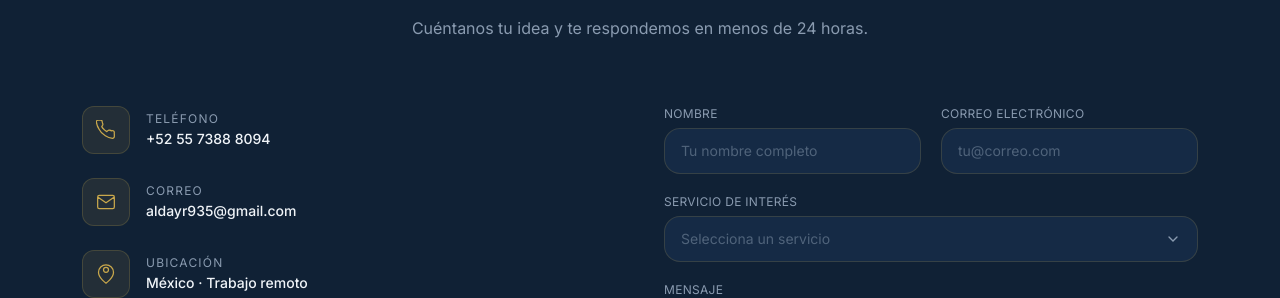
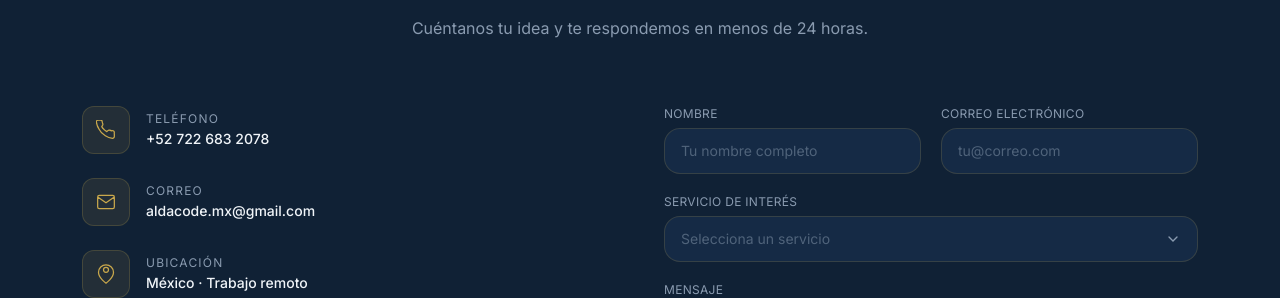
Before and after one commit to aldayr935-ux/aldacode, a Next.js app: page / in a window 1280 px wide. Shown: the part 4190-4488 px from the top of the page. Built offline with nearby package versions, Linux system fonts and the light colour scheme.

Commit message:
Actualización de número telefonico y enlace a whatsapp

```diff
--- a/src/data/contact.ts
+++ b/src/data/contact.ts
@@ -4,13 +4,13 @@ export const contactItems: ContactItem[] = [
   {
     id: "telefono",
     label: "Teléfono",
-    value: "+52 55 7388 8094",
+    value: "+52 722 683 2078",
     icon: "M22 16.92v3a2 2 0 01-2.18 2 19.79 19.79 0 01-8.63-3.07A19.5 19.5 0 013.5 10.7 19.79 19.79 0 01.44 2.11 2 2 0 012.41.07h3a2 2 0 012 1.72c.127.96.361 1.903.7 2.81a2 2 0 01-.45 2.11L6.91 7.91a16 16 0 006.06 6.06l1.27-1.27a2 2 0 012.11-.45c.907.339 1.85.573 2.81.7A2 2 0 0121.95 15l-.03 1.92z",
   },
   {
     id: "correo",
     label: "Correo",
-    value: "aldayr935@gmail.com",
+    value: "aldacode.mx@gmail.com",
     icon: "M4 4h16c1.1 0 2 .9 2 2v12c0 1.1-.9 2-2 2H4c-1.1 0-2-.9-2-2V6c0-1.1.9-2 2-2zM22 6l-10 7L2 6",
   },
   {
@@ -28,7 +28,7 @@ export const aboutFeatures: Feature[] = [
   { id: "f4", label: "Código limpio y documentado" },
 ];
 
-export const WHATSAPP_NUMBER = "525573888094";
+export const WHATSAPP_NUMBER = "527226832078";
 
 export const SERVICE_OPTIONS = [
   "Diseño Web",
--- a/src/hooks/useContactForm.ts
+++ b/src/hooks/useContactForm.ts
@@ -51,7 +51,7 @@ export function useContactForm() {
       setStatus("sending");
 
       const texto =
-        `¡Hola! Me contacto desde el sitio web de NETIKA. 👋\n\n` +
+        `¡Hola! Me contacto desde el sitio web de ALDACODE. 👋\n\n` +
         `*Nombre:* ${form.nombre.trim()}\n` +
         `*Correo:* ${form.email.trim()}\n` +
         `*Servicio de interés:* ${form.servicio || "No especificado"}\n` +
```
Also changed, not shown: 1 other file (tests, documents, lock files or other folders).
